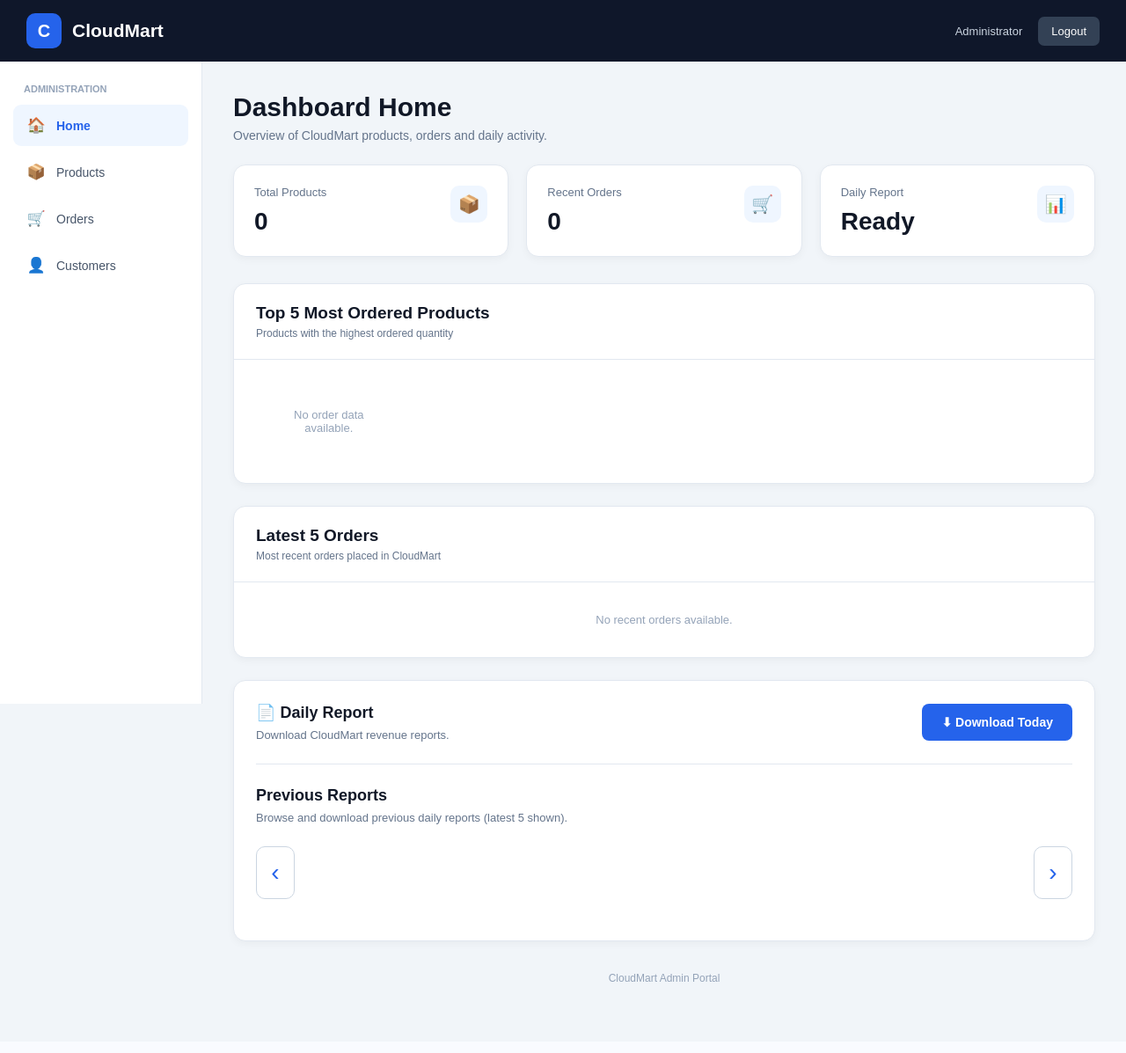
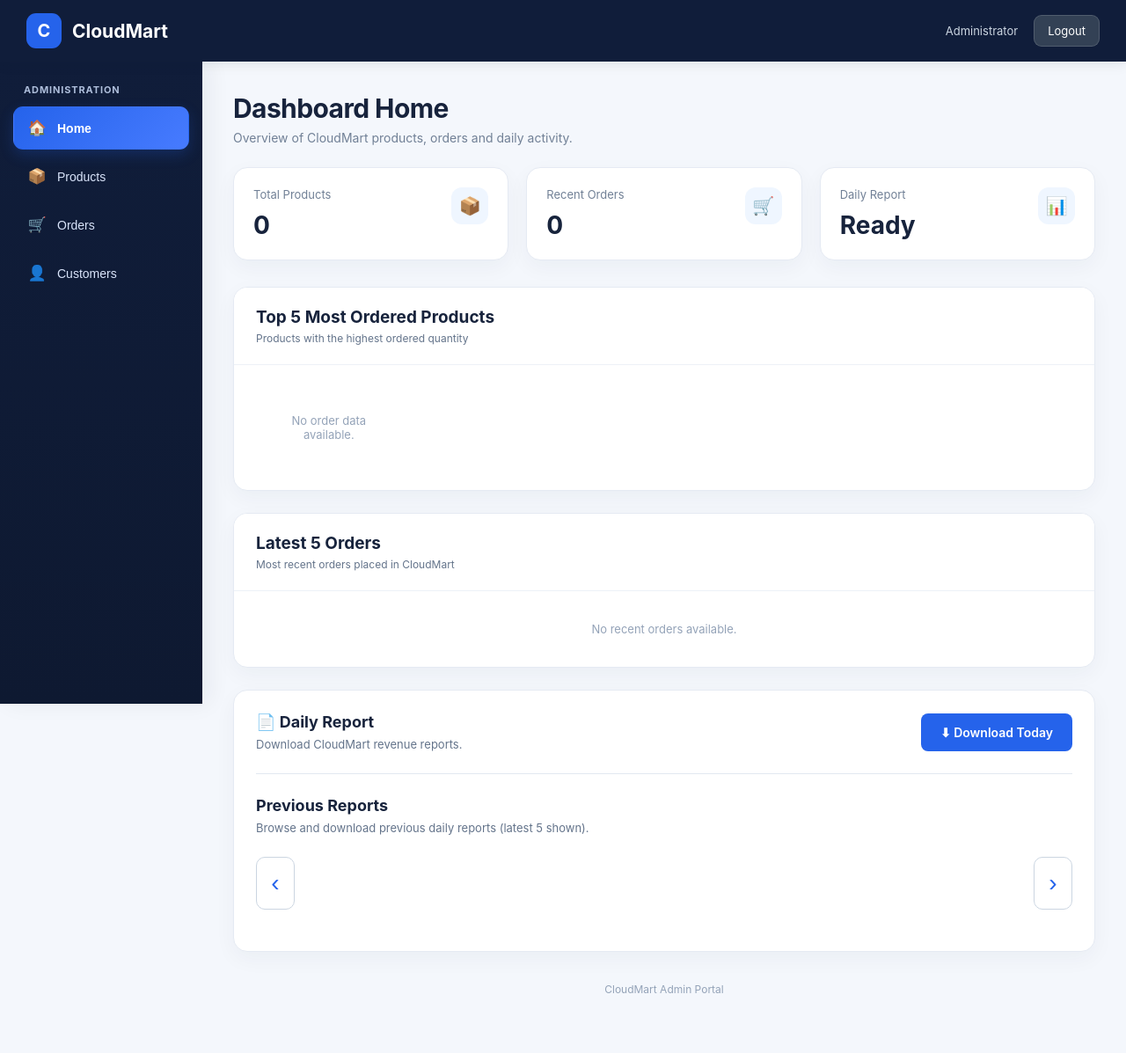
Before and after one commit to harshithrao1103/CloudMart, a Flask app: template dashboard/templates/dashboard.html in a window 1280 px wide. Shown: the whole page at 88% size. Before the commit the page ends 1116 px from the top, so only its background shows below. Run offline with Flask 3, Linux system fonts and the light colour scheme; the template is opened without the code that fills it, so the values that code supplies are empty; parts of the project's set-up code (start-up, migrations or seed data) failed here and were passed over.

Commit message:
dashboard.html chagd

```diff
--- a/dashboard/templates/dashboard.html
+++ b/dashboard/templates/dashboard.html
@@ -687,7 +687,61 @@
                 gap: 20px;
             }
         }
-    </style>
+
+
+        /* Refined, simple dashboard styling inspired by the reference UI */
+        :root {
+            --cm-navy: #101d3a;
+            --cm-blue: #2563eb;
+            --cm-bg: #f4f7fc;
+            --cm-line: #e5eaf3;
+            --cm-muted: #718096;
+        }
+        body {
+            background: var(--cm-bg);
+            color: #17233c;
+            font-family: Inter, ui-sans-serif, system-ui, -apple-system, BlinkMacSystemFont, "Segoe UI", Arial, sans-serif;
+        }
+        .navbar {
+            background: var(--cm-navy);
+            box-shadow: 0 2px 14px rgba(16, 29, 58, .10);
+        }
+        .brand-icon { background: var(--cm-blue); border-radius: 11px; }
+        .logout { border: 1px solid rgba(255,255,255,.15); border-radius: 9px; }
+        .sidebar {
+            background: linear-gradient(180deg, #101d3a 0%, #0e1931 100%);
+            border-right: 0;
+            box-shadow: 8px 0 24px rgba(16,29,58,.06);
+        }
+        .sidebar-title { color: #aebedb; letter-spacing: .08em; }
+        .nav-button { color: #d9e4fa; border: 1px solid transparent; border-radius: 11px; transition: background .18s ease, color .18s ease; }
+        .nav-button:hover { background: rgba(255,255,255,.08); color: #fff; }
+        .nav-button.active { background: linear-gradient(135deg,#2563eb,#477bff); color: #fff; box-shadow: 0 6px 16px rgba(37,99,235,.22); }
+        .page-header h1 { color: #17233c; letter-spacing: -.6px; }
+        .page-header p, .stat-title { color: var(--cm-muted); }
+        .stat-card, .section {
+            border: 1px solid var(--cm-line);
+            border-radius: 16px;
+            box-shadow: 0 8px 24px rgba(23,35,60,.045);
+        }
+        .stat-card { padding: 22px; }
+        .stat-icon { border-radius: 12px; }
+        .section-header { background: #fff; border-bottom-color: #edf1f7; }
+        .section-header h2 { color: #17233c; }
+        input, select { border-color: #d7e0ee; border-radius: 10px; }
+        input:focus, select:focus { border-color: #7aa2ff; box-shadow: 0 0 0 3px rgba(37,99,235,.09); outline: none; }
+        table { border-collapse: separate; border-spacing: 0; }
+        thead th { background: #f6f8fc; color: #60708b; font-size: 11px; letter-spacing: .05em; text-transform: uppercase; }
+        tbody tr:hover { background: #f7faff; }
+        button, .button, .btn { transition: transform .18s ease, box-shadow .18s ease, background .18s ease; }
+        button:hover, .button:hover, .btn:hover { transform: translateY(-1px); }
+        @media (max-width: 700px) {
+            .navbar { padding: 0 16px; }
+            .admin-area { gap: 10px; }
+            .container { padding: 22px 16px; }
+            .stats { grid-template-columns: 1fr; }
+        }
+</style>
 </head>
 
 <body>
```
